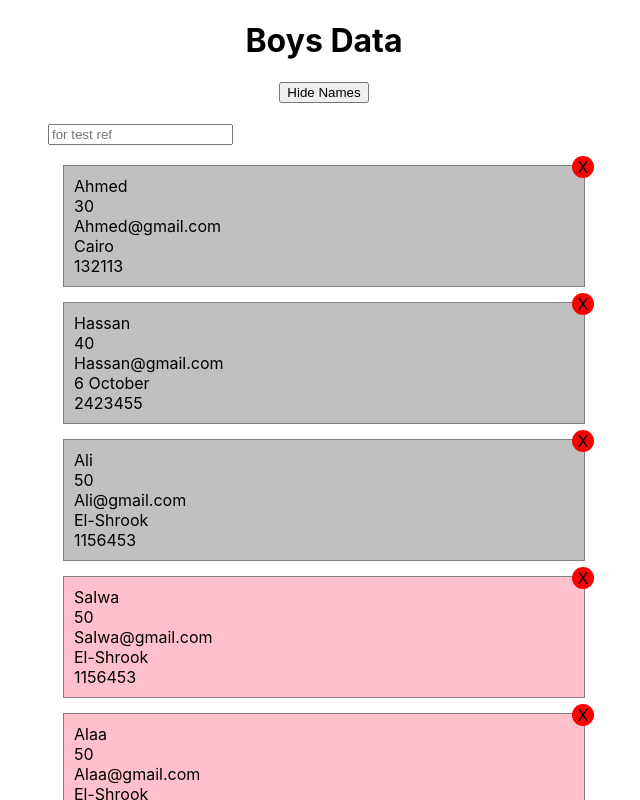
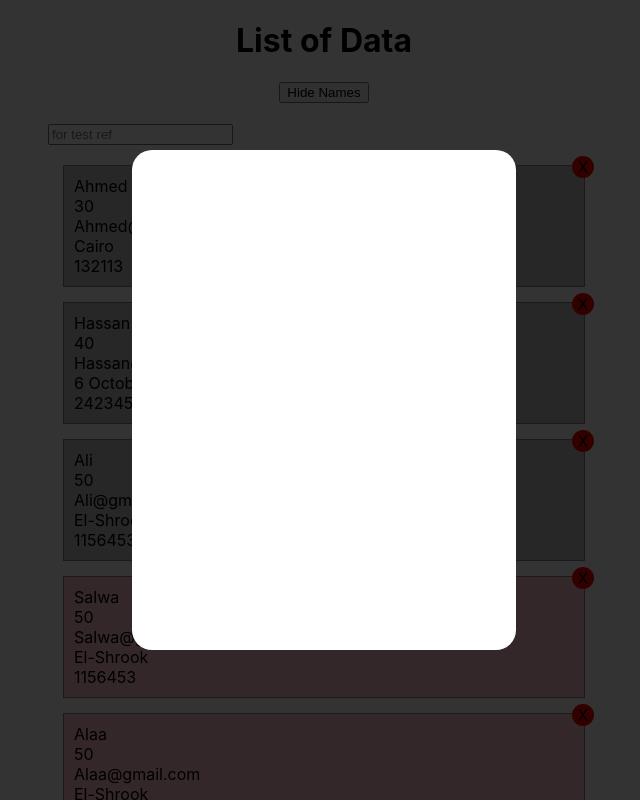
Before and after one commit to ahmed3la/learn-react-essentials, a React (Create React App) app: page / in a window 1280 px wide. Shown: the top 800 px of the page, without its empty margins (316-956 px from the left). Built offline with nearby package versions, Linux system fonts and the light colour scheme.

Commit message:
36 React Hooks - Pop up Modal with Portals - Part 2 [ReactJS arabic]

```diff
--- a/public/index.html
+++ b/public/index.html
@@ -28,6 +28,7 @@
   </head>
   <body>
     <noscript>You need to enable JavaScript to run this app.</noscript>
+    <div id="modal"></div>
     <div id="root"></div>
     <!--
       This HTML file is a template.
--- a/src/App/App.js
+++ b/src/App/App.js
@@ -2,6 +2,7 @@ import { useState } from "react";
 import styles from "./App.module.css";
 import CardList from "../Component/CardList/CardList";
 import Filter from "../Component/Filter/Filter";
+import Modal from "../Component/Modal/Modal";
 
 const App = () => {
   //const inputEL = useRef(null);
@@ -90,7 +91,8 @@ const App = () => {
 
   return (
     <div className={styles.mainContaner}>
-      <h1>Boys Data</h1>
+      <Modal />
+      <h1>List of Data</h1>
       <button style={{ marginBottom: "20px" }} onClick={toggleHandler}>
         {cardsToggle ? "Hide Names" : "Show Names"}
       </button>
--- /dev/null
+++ b/src/Component/Modal/Modal.js
@@ -0,0 +1,23 @@
+import { Fragment } from "react";
+import ReactDOM from "react-dom";
+import styles from "./Modal.module.css";
+
+const BackDrop = () => <div className={styles.backDrop}></div>;
+
+const Overlay = () => <div className={styles.overlay}></div>;
+
+const Modal = () => {
+  return (
+    <Fragment>
+      {ReactDOM.createPortal(
+        <Fragment>
+          <BackDrop />
+          <Overlay />
+        </Fragment>,
+        document.getElementById("modal")
+      )}
+    </Fragment>
+  );
+};
+
+export default Modal;
--- /dev/null
+++ b/src/Component/Modal/Modal.module.css
@@ -0,0 +1,25 @@
+.backDrop {
+    z-index: 1000;
+    position: fixed;
+    top: 0;
+    left: 0;
+    right: 0;
+    bottom: 0;
+    background-color: black;
+    opacity: 0.8;
+
+}
+
+.overlay {
+    z-index: 1500;
+    position: absolute;
+    height: 500px;
+    width: 30%;
+    top: 50%;
+    left: 50%;
+    background-color: #ffffff;
+    transform: translate(-50%, -50%);
+    /* margin-top: -250px;
+    margin-left: -15%; */
+    border-radius: 20px;
+}
```
